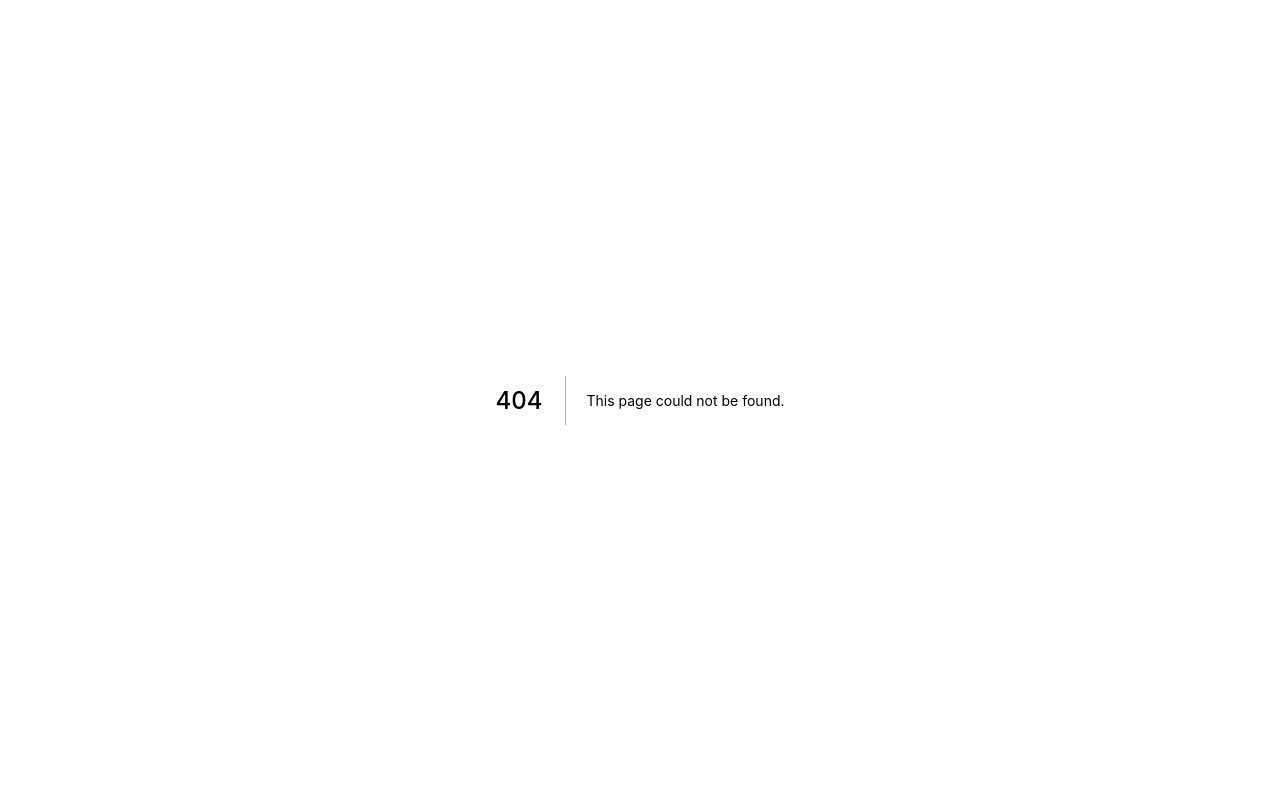
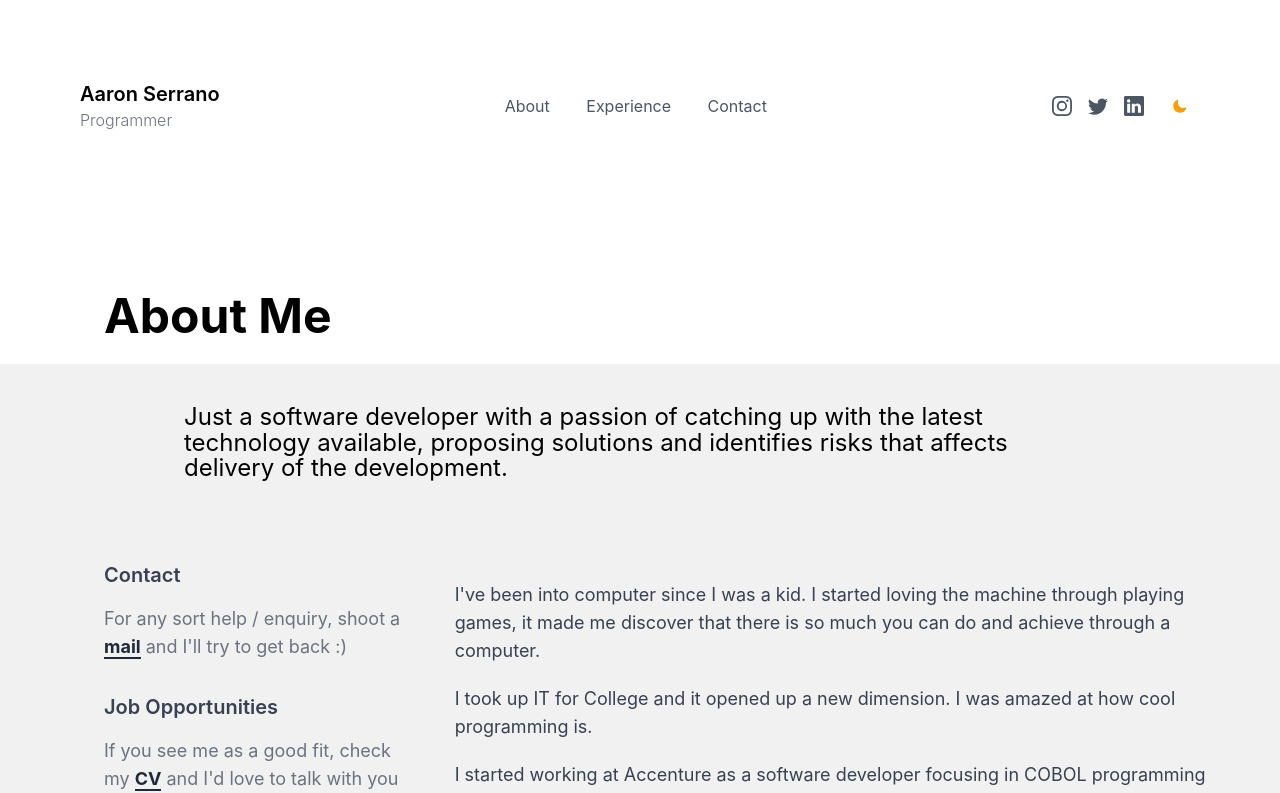
Before and after one commit to ey-ron/website, a Next.js app: page /about2 in a window 1280 px wide. Before the commit this address had no page. Shown: the top 793 px of the page. Built offline with nearby package versions, Linux system fonts and the light colour scheme.

Commit message:
improved aboutme page

```diff
--- a/components/AboutMe.js
+++ b/components/AboutMe.js
@@ -135,7 +135,7 @@ export default function AboutMe() {
             ))}
 
             <br/><br/>
-            <h1 className="bg-red-500 text-1xl md:text-2xl rounded-md px-2 py-1 inline-block font-bold text-gray-50 md:px-4 md:py-2 md:-mt-20">
+            <h1 className="bg-red-500 text-center text-1xl md:text-2xl rounded-md px-2 py-1 inline-block font-bold text-gray-50 md:px-4 md:py-2 md:-mt-20">
               Tech Stack
             </h1>
             <div className="flex flex-row flex-wrap mt-2 md:mt-8">
--- a/components/AboutMe2.js
+++ b/components/AboutMe2.js
@@ -1,7 +1,7 @@
 import React from "react";
 import userData from "@constants/data";
 
-export default function AboutMe() {
+export default function AboutMe2() {
   return (
     <section className="bg-white dark:bg-gray-800">
       <div className="max-w-6xl mx-auto h-48 bg-white dark:bg-gray-800">
@@ -128,7 +128,7 @@ export default function AboutMe() {
             {userData.about.description?.map((desc, idx) => (
               <p
                 key={idx}
-                className="hidden md:block lg:block text-1xl lg:text-lg mx-2 text-gray-700 mb-4 dark:text-gray-300 "
+                className="text-1xl lg:text-lg mx-1 mt-5 text-gray-700 mb-4 dark:text-gray-300 "
               >
                 {desc}
               </p>
--- a/components/Navbar.js
+++ b/components/Navbar.js
@@ -222,7 +222,7 @@ export default function Navbar() {
 
 
       <div className="space-x-6 sm:space-x-4 lg:space-x-8 block md:hidden mt-4">
-        <Link href="/about">
+        <Link href="/about2">
           <a className="text-base font-normal text-gray-600 dark:text-gray-300">
             About
           </a>
--- /dev/null
+++ b/pages/about2.js
@@ -0,0 +1,11 @@
+import React from "react";
+import ContainerBlock from "../components/ContainerBlock";
+import AboutMe2 from "../components/AboutMe2";
+
+export default function about() {
+  return (
+    <ContainerBlock>
+      <AboutMe2/>
+    </ContainerBlock>
+  );
+}
```
